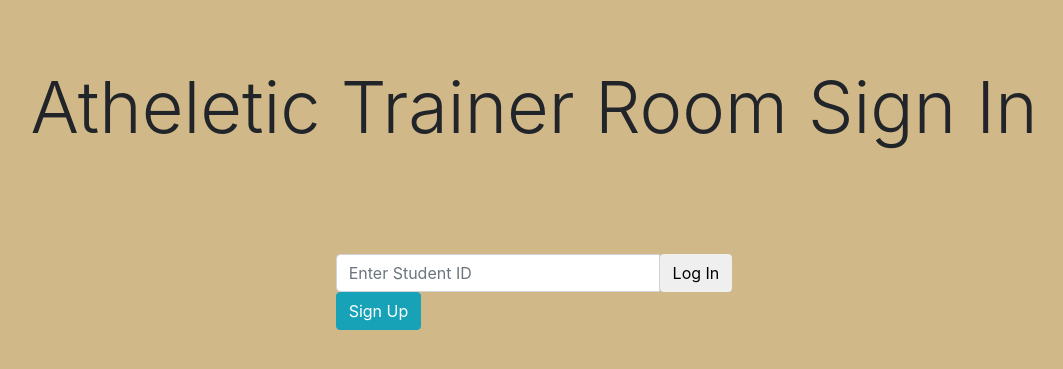
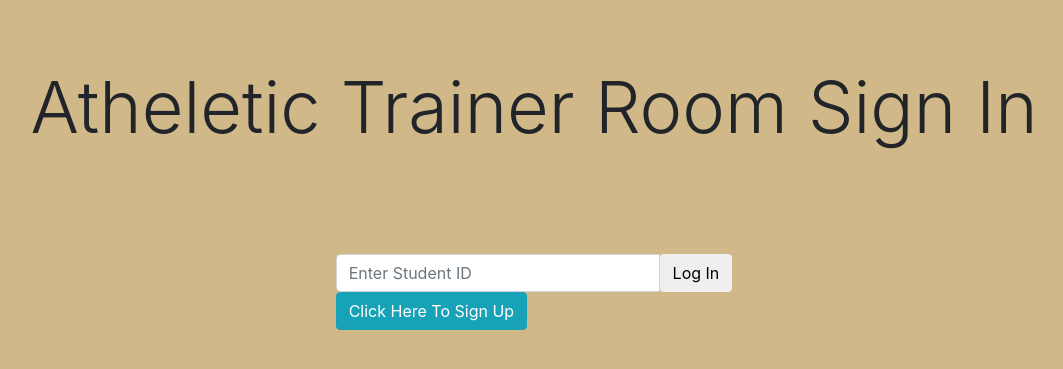
Before and after one commit to berbaroovez/Senior-Capstone, a PHP site: page /DuLogin.php in a window 1280 px wide. Shown: the top 369 px of the page, without its empty margins (106-1169 px from the left). Run offline with PHP 8.4, Linux system fonts and the light colour scheme.

Commit message:
Minor Changes to both files

```diff
--- a/DuLogin.php
+++ b/DuLogin.php
@@ -135,7 +135,7 @@ if($_SERVER["REQUEST_METHOD"] == "POST") {
     <div class = "container-fluid">
       <div class="row">
         <div class ="col-md-4 offset-md-4">
-          <a href="DuSignUp.php" class="btn btn-info" role="button">Sign Up</a>
+          <a href="DuSignUp.php" class="btn btn-info" role="button">Click Here To Sign Up</a>
         </div>
       </div>
     </div>
--- a/config.php
+++ b/config.php
@@ -1,6 +1,6 @@
 <?php
 define('DBHOST', 'atr.loras.edu');
-define('DBNAME', 'testDB');
+define('DBNAME', 'atr');
 define('DBUSER', 'lorasAdmin');
 define('DBPASS', 'lorasATR2018');
 
```
